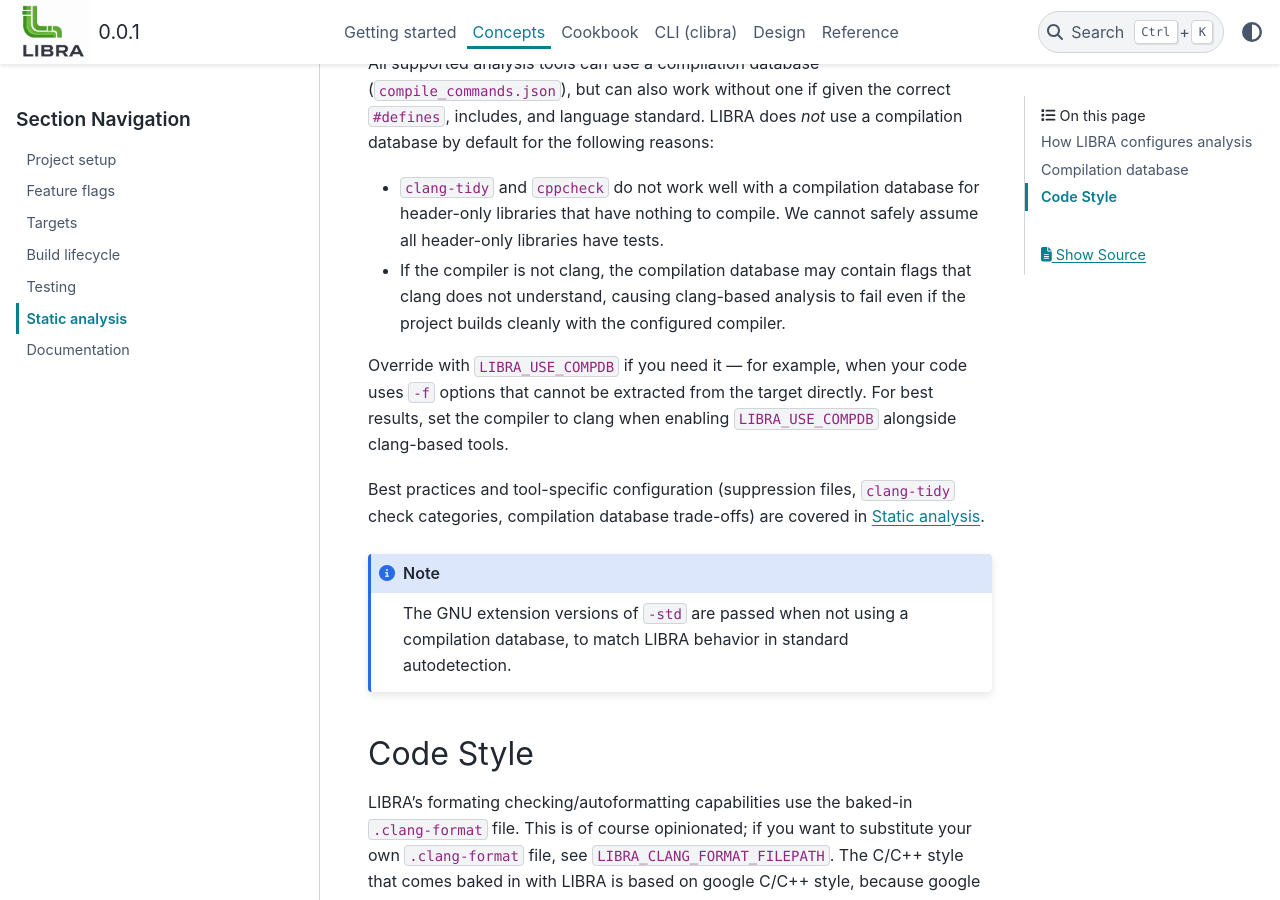
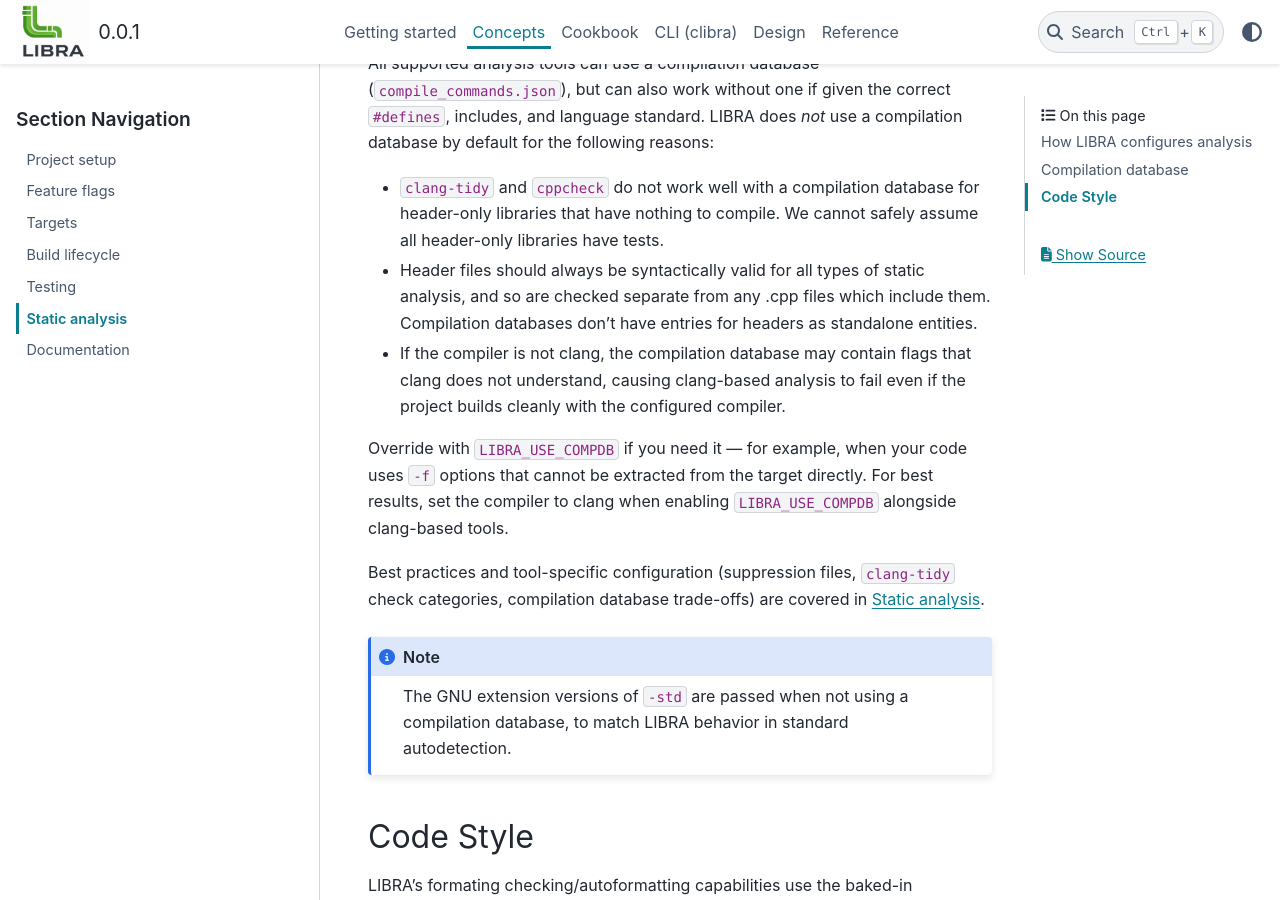
Before and after one commit to jharwell/libra, a Sphinx documentation site: the page built from docs/src/concepts/analysis.rst, in a window 1280 px wide and 900 px high, scrolled down 637 px. Built offline with Sphinx 7.4.7 and the PyData theme 0.15.4, drawn with Linux system fonts in a browser that asks for light colours; cross-references to code outside the pages are shown as plain code.

```diff
--- a/docs/src/concepts/analysis.rst
+++ b/docs/src/concepts/analysis.rst
@@ -36,6 +36,11 @@
   database for header-only libraries that have nothing to compile. We
   cannot safely assume all header-only libraries have tests.
 
+- Header files should always be syntactically valid for all types of static
+  analysis, and so are checked separate from any .cpp files which include
+  them. Compilation databases don't have entries for headers as standalone
+  entities.
+
 - If the compiler is not clang, the compilation database may contain
   flags that clang does not understand, causing clang-based analysis
   to fail even if the project builds cleanly with the configured
```
Also changed, not shown: 2 other files.
